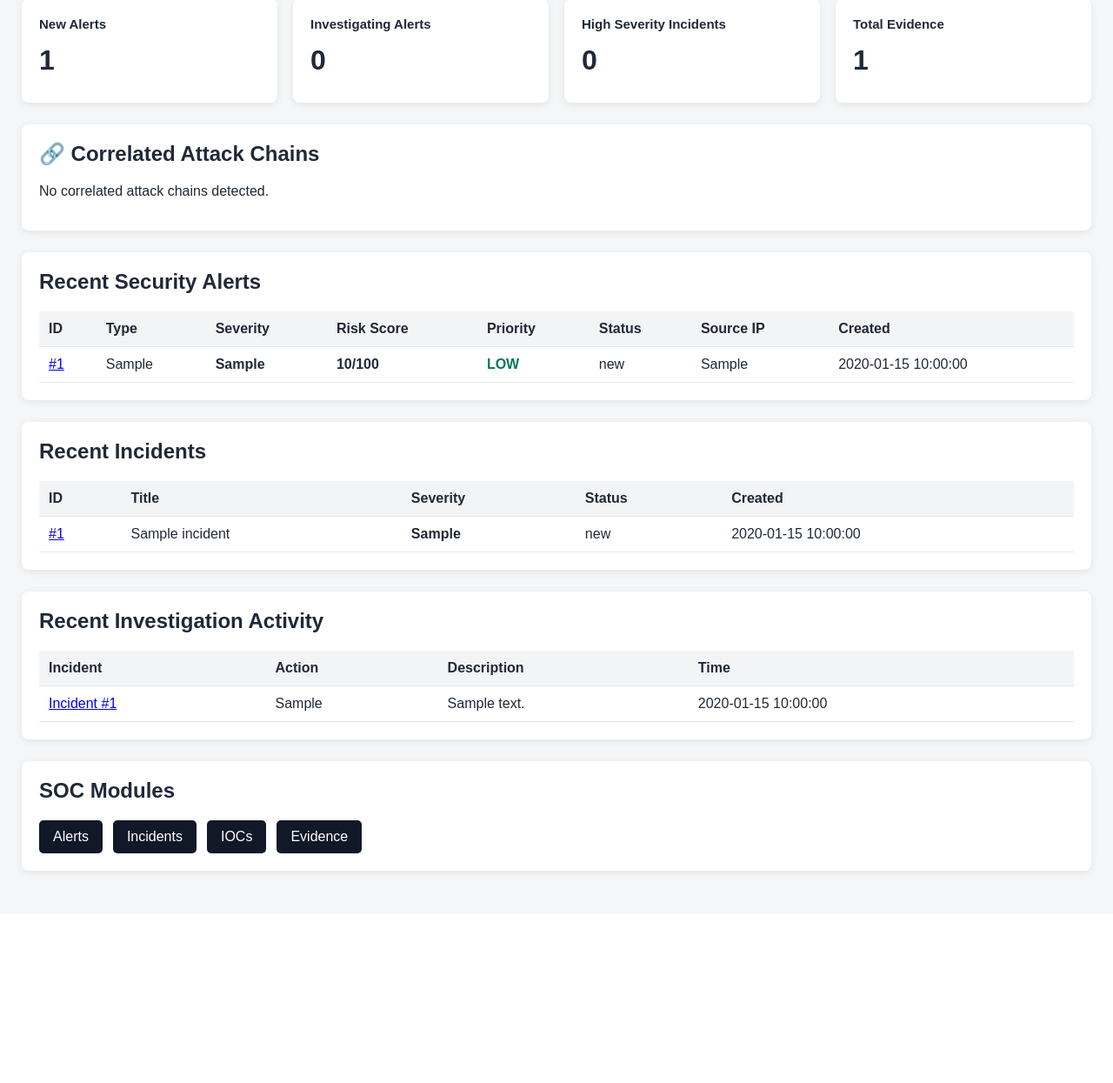
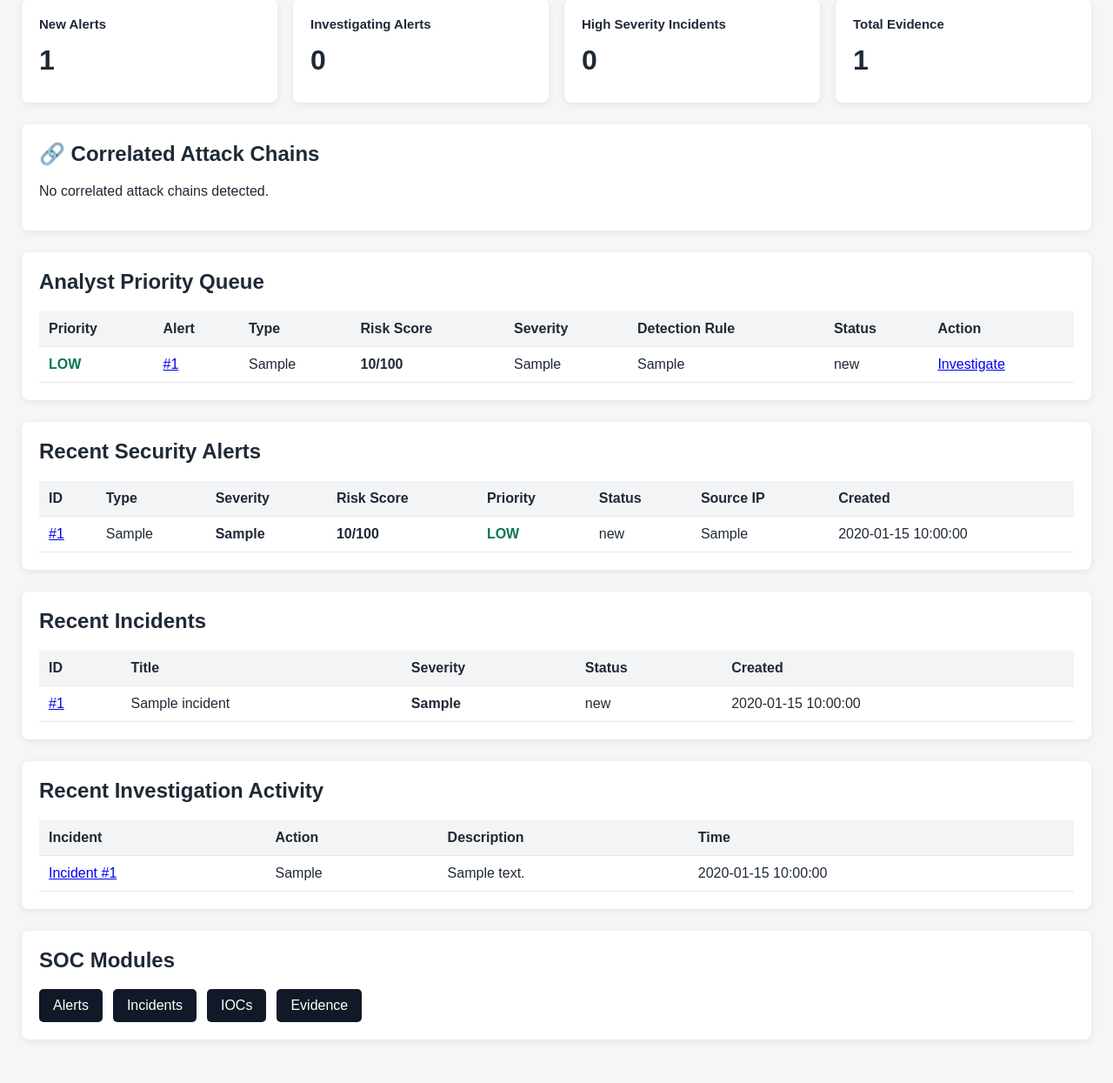
Before and after one commit to AK40476/CyberDefender-SOC-Suite, a Flask app: page / in a window 1280 px wide. Shown: the part 678-1923 px from the top of the page at 87% size. Before the commit the page ends 1687 px from the top, so only its background shows below. Run offline with Flask 3, Linux system fonts and the light colour scheme; a user stored in the database is signed in; tables that the repository leaves empty hold one stand-in row (values such as "Sample post").

Commit message:
feat: add alert prioritization

```diff
--- a/app/routes/dashboard.py
+++ b/app/routes/dashboard.py
@@ -5,6 +5,7 @@ from app import db
 from app.models import Alert, Incident, IOC, Evidence, InvestigationTimeline
 from app.services.attack_chain_service import get_correlated_attack_chains
 from app.services.soc_analytics import get_soc_analytics
+from app.services.alert_prioritization import get_prioritized_alerts
 from app.utils.decorators import role_required
 
 
@@ -72,6 +73,8 @@ def index():
 
     correlated_attack_chains = get_correlated_attack_chains()
 
+    prioritized_alerts = get_prioritized_alerts(alerts)
+
     return render_template(
         "dashboard.html",
         user=current_user,
@@ -94,7 +97,9 @@ def index():
         recent_incidents=incidents[:5],
         recent_timeline=recent_timeline,
 
-        correlated_attack_chains=correlated_attack_chains
+        correlated_attack_chains=correlated_attack_chains,
+
+        prioritized_alerts=prioritized_alerts
     )
 
 
--- /dev/null
+++ b/app/services/alert_prioritization.py
@@ -0,0 +1,73 @@
+from app.services.correlation_engine import correlate_alert
+
+
+def calculate_alert_priority(alert):
+    """
+    Calculate operational priority for an alert.
+
+    Priority is derived from the existing risk score,
+    severity, and correlation information.
+    """
+
+    correlation = correlate_alert(alert)
+
+    risk_score = alert.risk_score or 0
+    severity = (alert.severity or "medium").lower()
+
+    if correlation["correlated"] and (
+        risk_score >= 80 or severity == "critical"
+    ):
+        return "critical"
+
+    if risk_score >= 80 or severity == "critical":
+        return "critical"
+
+    if correlation["correlated"] and (
+        risk_score >= 60 or severity == "high"
+    ):
+        return "high"
+
+    if risk_score >= 60 or severity == "high":
+        return "high"
+
+    if risk_score >= 30 or severity == "medium":
+        return "medium"
+
+    return "low"
+
+
+def get_prioritized_alerts(alerts, limit=10):
+    """
+    Return alerts ordered by operational priority.
+
+    Higher priority alerts appear first. Within the same
+    priority, higher risk scores and newer alerts appear first.
+    """
+
+    priority_order = {
+        "critical": 4,
+        "high": 3,
+        "medium": 2,
+        "low": 1
+    }
+
+    prioritized = []
+
+    for alert in alerts:
+        priority = calculate_alert_priority(alert)
+
+        prioritized.append({
+            "alert": alert,
+            "priority": priority
+        })
+
+    prioritized.sort(
+        key=lambda item: (
+            priority_order[item["priority"]],
+            item["alert"].risk_score or 0,
+            item["alert"].created_at
+        ),
+        reverse=True
+    )
+
+    return prioritized[:limit]
--- a/app/templates/dashboard.html
+++ b/app/templates/dashboard.html
@@ -570,6 +570,97 @@
 
         </div>
 
+        <!-- PRIORITY ALERT QUEUE -->
+
+        <div class="section">
+
+            <h2>Analyst Priority Queue</h2>
+
+            {% if prioritized_alerts %}
+
+            <table>
+
+                <thead>
+                    <tr>
+                        <th>Priority</th>
+                        <th>Alert</th>
+                        <th>Type</th>
+                        <th>Risk Score</th>
+                        <th>Severity</th>
+                        <th>Detection Rule</th>
+                        <th>Status</th>
+                        <th>Action</th>
+                    </tr>
+                </thead>
+
+                <tbody>
+
+                    {% for item in prioritized_alerts %}
+
+                    {% set alert = item.alert %}
+
+                    <tr>
+
+                        <td>
+                            <span class="priority priority-{{ item.priority }}">
+                                {{ item.priority }}
+                            </span>
+                        </td>
+
+                        <td>
+                            <a href="{{ url_for(
+                                'alerts.alert_detail',
+                                alert_id=alert.id
+                            ) }}">
+                                #{{ alert.id }}
+                            </a>
+                        </td>
+
+                        <td>
+                            {{ alert.alert_type }}
+                        </td>
+
+                        <td class="risk-score">
+                            {{ alert.risk_score }}/100
+                        </td>
+
+                        <td>
+                            {{ alert.severity }}
+                        </td>
+
+                        <td>
+                            {{ alert.detection_rule }}
+                        </td>
+
+                        <td>
+                            {{ alert.status }}
+                        </td>
+
+                        <td>
+                            <a href="{{ url_for(
+                                'alerts.alert_detail',
+                                alert_id=alert.id
+                            ) }}">
+                                Investigate
+                            </a>
+                        </td>
+
+                    </tr>
+
+                    {% endfor %}
+
+                </tbody>
+
+            </table>
+
+            {% else %}
+
+            <p>No alerts available for prioritization.</p>
+
+            {% endif %}
+
+        </div>
+
         <!-- RECENT ALERTS -->
 
         <div class="section">
```
